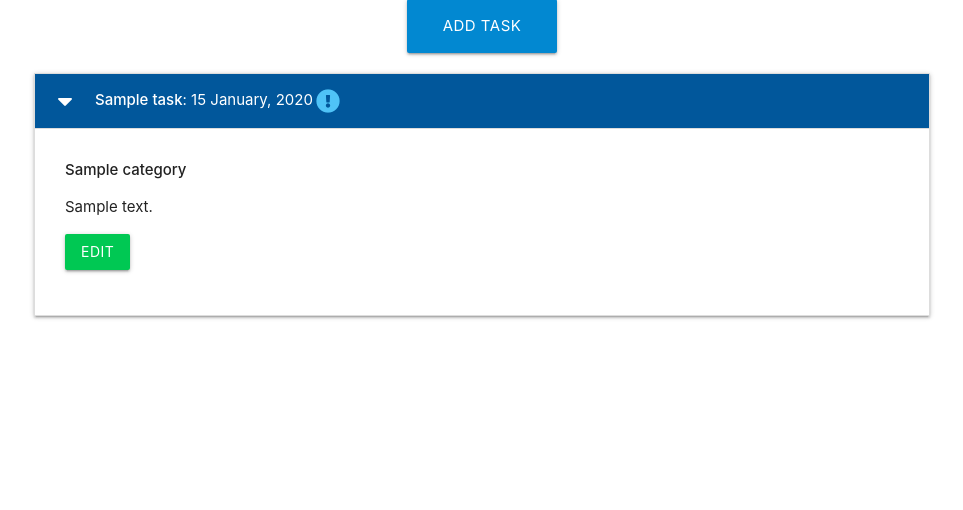
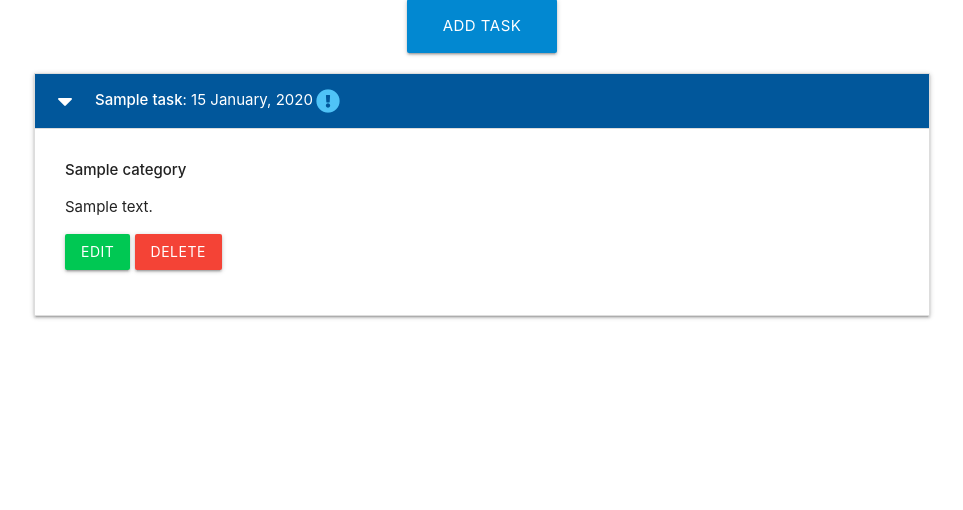
Before and after one commit to mjjstockman/flask-sqlalchemy-task-manager, a Flask app: page / in a window 1280 px wide, after a click that opens the changed part. Shown: the part 160-670 px from the top of the page, without its empty margins (158-1121 px from the left). Run offline with Flask 2, Linux system fonts and the light colour scheme; tables that the repository leaves empty hold one stand-in row (values such as "Sample post").

Commit message:
Add delete functionality to tasks

```diff
--- a/taskmanager/models.py
+++ b/taskmanager/models.py
@@ -5,6 +5,9 @@ class Category(db.Model):
     # schema for the Category model
     id = db.Column(db.Integer, primary_key=True)
     category_name = db.Column(db.String(25), unique=True, nullable=False)
+    # use backref and cascade to denote relationships between the tables
+    # below will delete rows from both tables when one uses PK as FK and keep
+    # id numbers in table will reflect deletion
     tasks = db.relationship("Task", backref="category", cascade="all, delete", lazy=True)
 
     def __repr__(self):
--- a/taskmanager/routes.py
+++ b/taskmanager/routes.py
@@ -96,3 +96,11 @@ def edit_task(task_id):
         task.category_id = request.form.get("category_id")
         db.session.commit()
     return render_template("edit_task.html", task=task, categories=categories)
+
+
+@app.route("/delete_task/<int:task_id>")
+def delete_task(task_id):
+    task = Task.query.get_or_404(task_id)
+    db.session.delete(task)
+    db.session.commit()
+    return redirect(url_for("home"))
--- a/taskmanager/templates/tasks.html
+++ b/taskmanager/templates/tasks.html
@@ -12,7 +12,7 @@
 </div>
 
 <ul class="collapsible">
-    <!-- use for loop to access all tasks in db -->
+    <!-- use for loop to access all tasks in dbclear -->
     {% for task in tasks|sort(attribute="due_date") %}
     <li>
         <div class="collapsible-header white-text light-blue darken-4">
@@ -27,6 +27,7 @@
             <p>{{ task.task_description }}</p>
             <p>
                 <a href="{{ url_for('edit_task', task_id=task.id) }}" class="btn green accent-4">Edit</a>
+                <a href="{{ url_for('delete_task', task_id=task.id) }}" class="btn red">Delete</a>
             </p>
         </div>
     </li>
```
